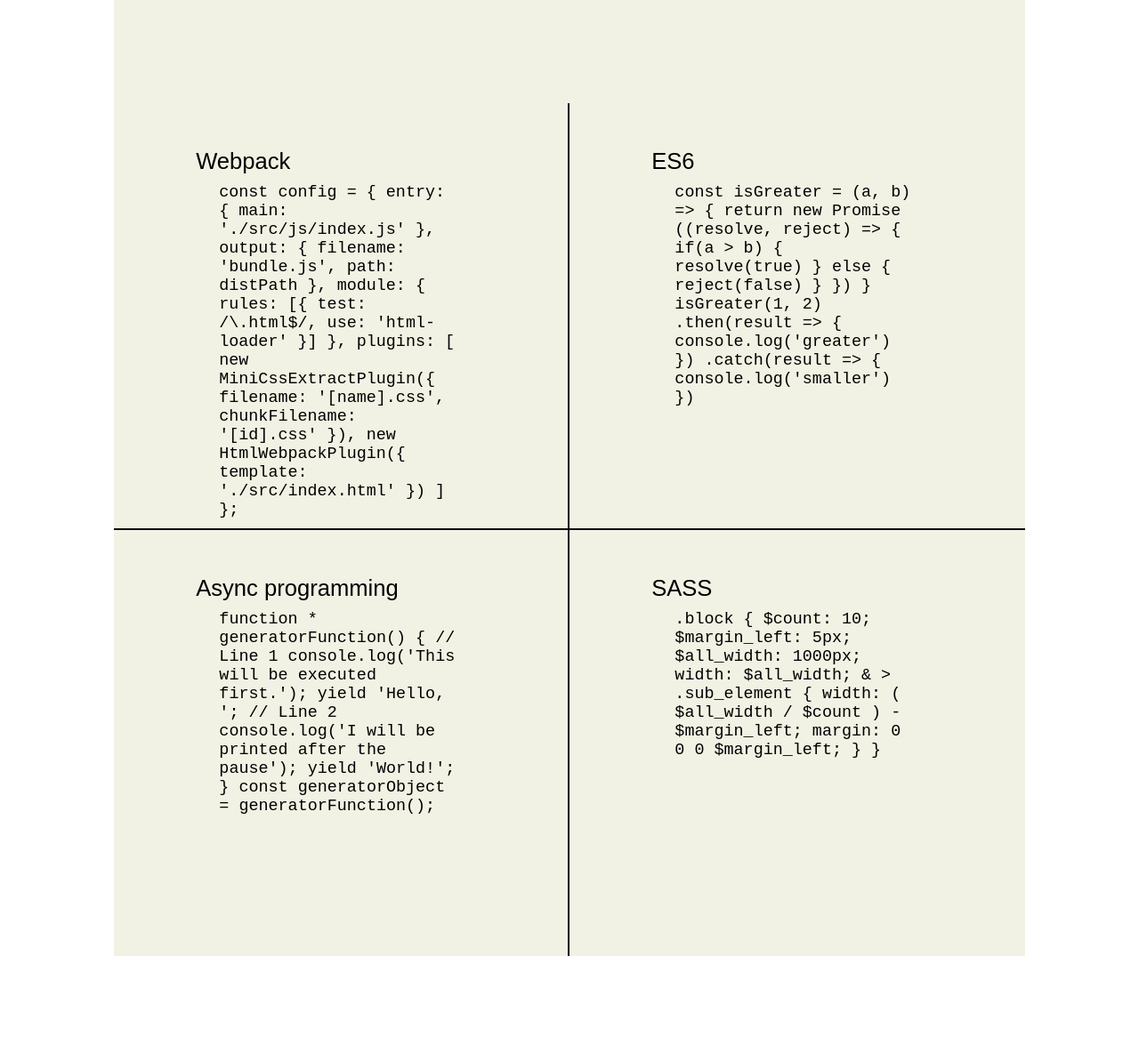
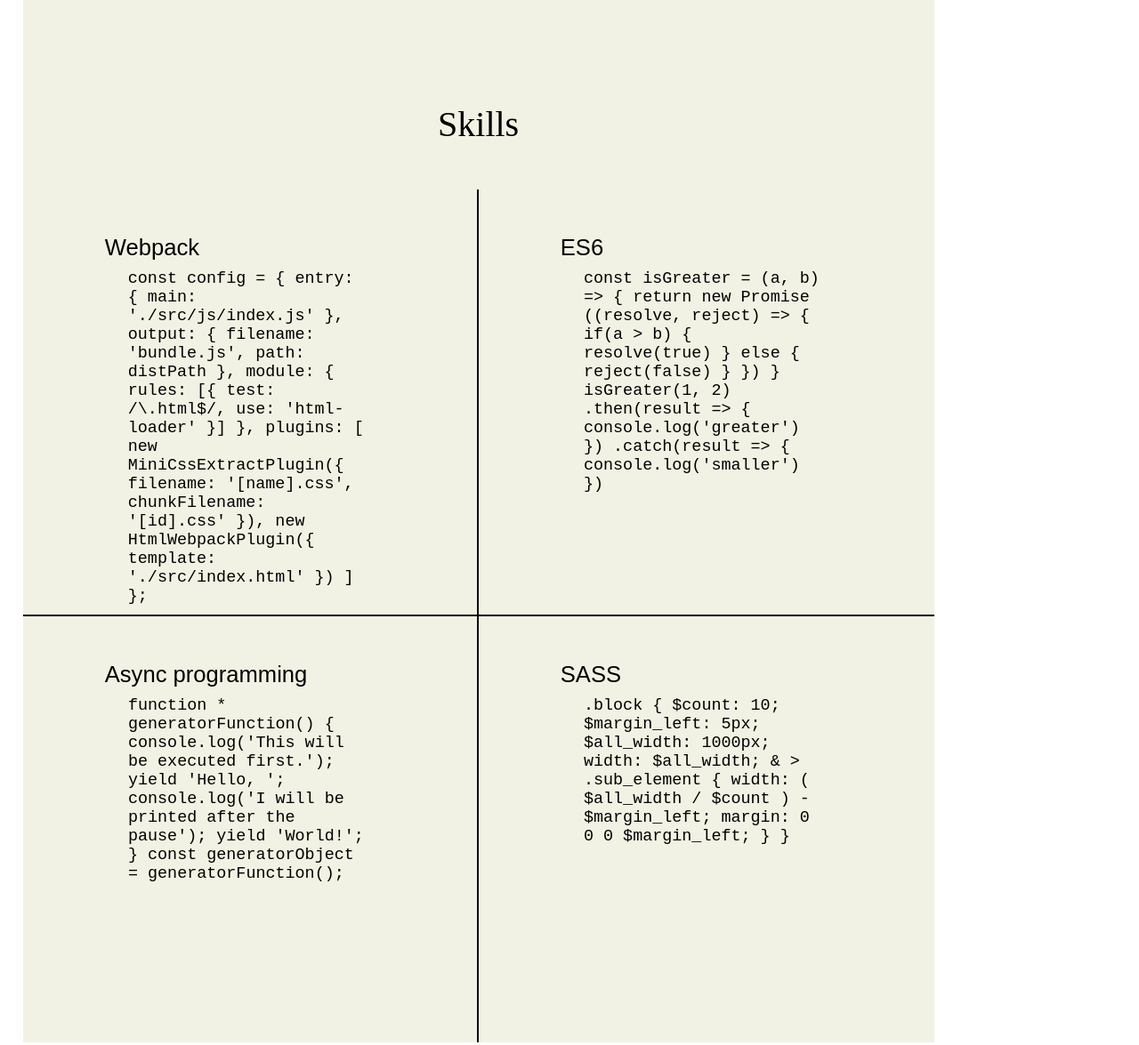
Before and after one commit to scarletcamomile/rsschool-codejam1-cv, a plain HTML site: page index.html in a window 1280 px wide. Shown: the part 826-2001 px from the top of the page at 89% size. Before the commit the page ends 1927 px from the top, so only its background shows below. Drawn offline with Linux system fonts and the light colour scheme.

Commit message:
refactor: delete some garbage

```diff
--- a/index.html
+++ b/index.html
@@ -33,6 +33,7 @@
         develop and make progress. Just wanna find my own place on the way to perfection.
       </p>
     </div>
+    <span class="skills-header">Skills</span>
     <div class="skills-container">
       <div class="skill">
         <span>Webpack</span>
@@ -87,9 +88,9 @@
       <div class="skill">
         <span>Async programming</span>
         <code class="code-async">
-          function * generatorFunction() { // Line 1
+          function * generatorFunction() {
           console.log('This will be executed first.');
-          yield 'Hello, '; // Line 2
+          yield 'Hello, ';
           console.log('I will be printed after the pause');
           yield 'World!';
           }
--- a/style.css
+++ b/style.css
@@ -1,16 +1,16 @@
 body {
     padding: 0;
     margin: 0;
-    display: flex;
-    flex-direction: column;
-    justify-content: space-around;
-    align-items: center;
 }
 
 .main-wrapper {
     max-width: 1024px;
     margin: 2% 2%;
     background: rgba(206, 206, 157, 0.27);
+    display: flex;
+    flex-direction: column;
+    justify-content: space-around;
+    align-items: center;
 }
 
 .personal-data-container {
@@ -75,12 +75,17 @@ body {
     grid-template-rows: 1fr 1fr;
 }
 
+.skills-header {
+    text-transform: capitalize;
+    font-size: 2.5em;
+    margin-bottom: 50px;
+}
+
 .skill {
     display: flex;
     flex-direction: column;
     padding: 10% 18% 0;
     margin: 0 auto;
-    /* border: #070707 solid 2px; */
 }
 
 .skill:nth-of-type(1) {
```
